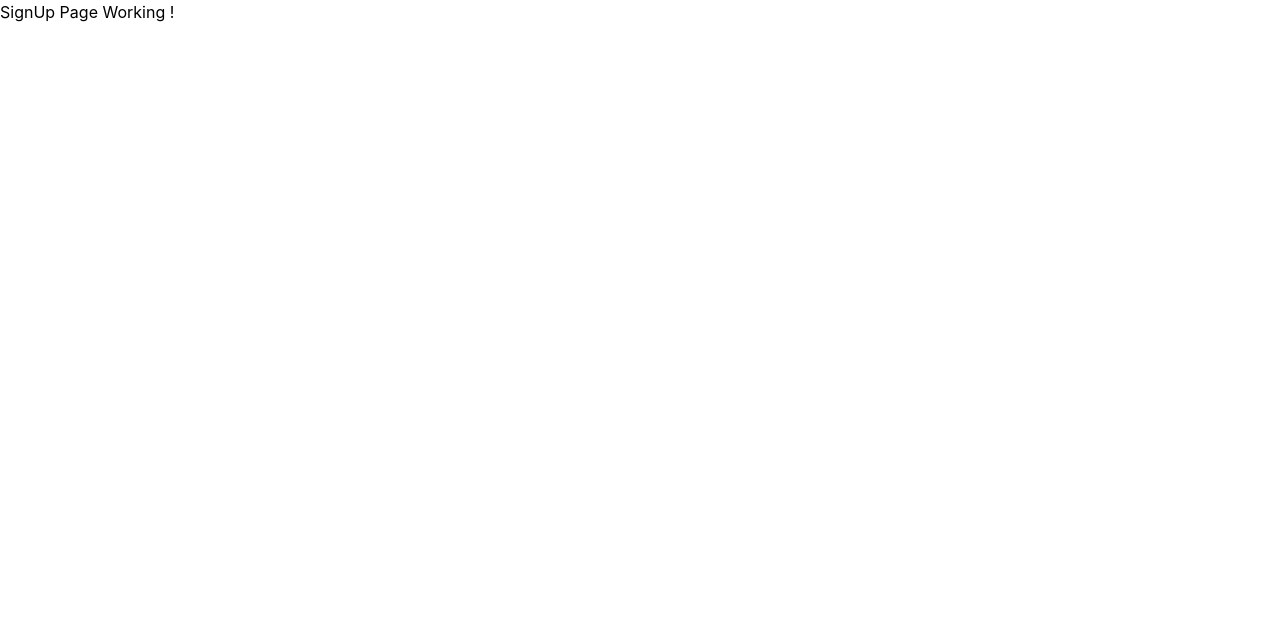
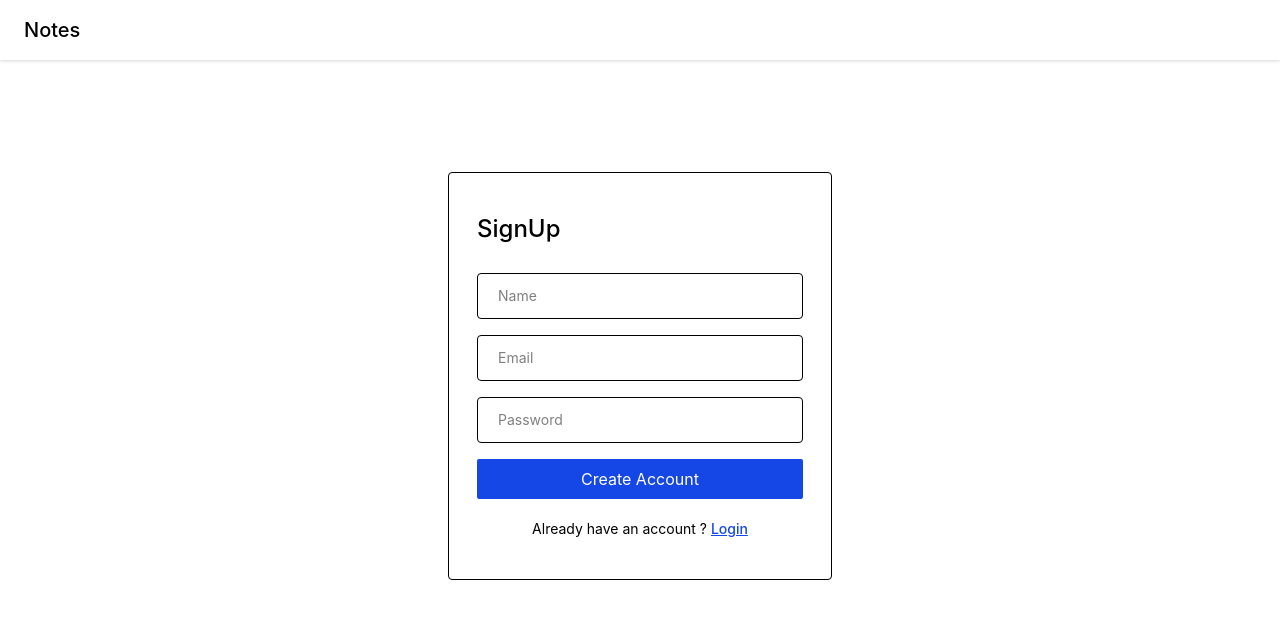
Before and after one commit to rishabhshailendrapatel-ui/NoteSphere, a React app in the folder frontend/: page /signup in a window 1280 px wide. Shown: the top 618 px of the page. Built offline with nearby package versions, Linux system fonts and the light colour scheme; the HTML template or start-up script is replaced by a standard one.

Commit message:
feat (frontend}: design SignUp page UI with form validation

```diff
--- a/frontend/src/pages/SignUp/SignUp.jsx
+++ b/frontend/src/pages/SignUp/SignUp.jsx
@@ -1,7 +1,92 @@
-import React from 'react'
+import React, { useState } from "react";
+import Navbar from "../../components/Navbar/Navbar";
+import PasswordInput from "../../components/Input/PasswordInput";
+import { Link } from "react-router-dom";
+import { validateEmail } from "../../utils/helper";
 
 const SignUp = () => {
-  return <div>SignUp Page Working !</div>;
-}
+  const [name, setName] = useState("");
+  const [email, setEmail] = useState("");
+  const [password, setPassword] = useState("");
+  const [error, setError] = useState(null);
 
-export default SignUp
+  const handleSignUp = async (e) => {
+    e.preventDefault();
+
+    if (!name) {
+      setError("Please enter your name");
+      return;
+    }
+
+    if (!validateEmail(email)) {
+      setError("Please enter a valid email address.");
+      return;
+    }
+
+    if (!password) {
+      setError("Please enter the password");
+      return;
+    }
+
+    setError("");
+  };
+
+  return (
+    <>
+      <Navbar />
+
+      <div className="flex items-center justify-center mt-28 ">
+        <div className="w-96 border rounded bg-white px-7 py-10">
+          <form onSubmit={handleSignUp}>
+            <h4 className="text-2xl mb-7 font-medium">SignUp</h4>
+
+            <input
+              type="text"
+              placeholder="Name"
+              value={name}
+              onChange={(e) => {
+                setName(e.target.value);
+              }}
+              className="w-full text-sm bg-transparent border-[1.5px] px-5 py-3 rounded mb-4 outline-none"
+            />
+
+            <input
+              type="email"
+              placeholder="Email"
+              value={email}
+              onChange={(e) => {
+                setEmail(e.target.value);
+              }}
+              className="w-full text-sm bg-transparent border-[1.5px] px-5 py-3 rounded mb-4 outline-none"
+            />
+
+            <PasswordInput
+              value={password}
+              onChange={(e) => {
+                setPassword(e.target.value);
+              }}
+            />
+
+            {error && <p className="text-red-600 text-sm pb-1">{error}</p>}
+
+            <button
+              type="submit"
+              className="w-full text-md bg-blue-700  text-white p-2 my-1 rounded-xs hover:bg-blue-600"
+            >
+              Create Account
+            </button>
+
+            <p className="text-sm text-center mt-4">
+              Already have an account ?{" "}
+              <Link to="/login" className="font-medium text-blue-700 underline">
+                Login
+              </Link>
+            </p>
+          </form>
+        </div>
+      </div>
+    </>
+  );
+};
+
+export default SignUp;
```
